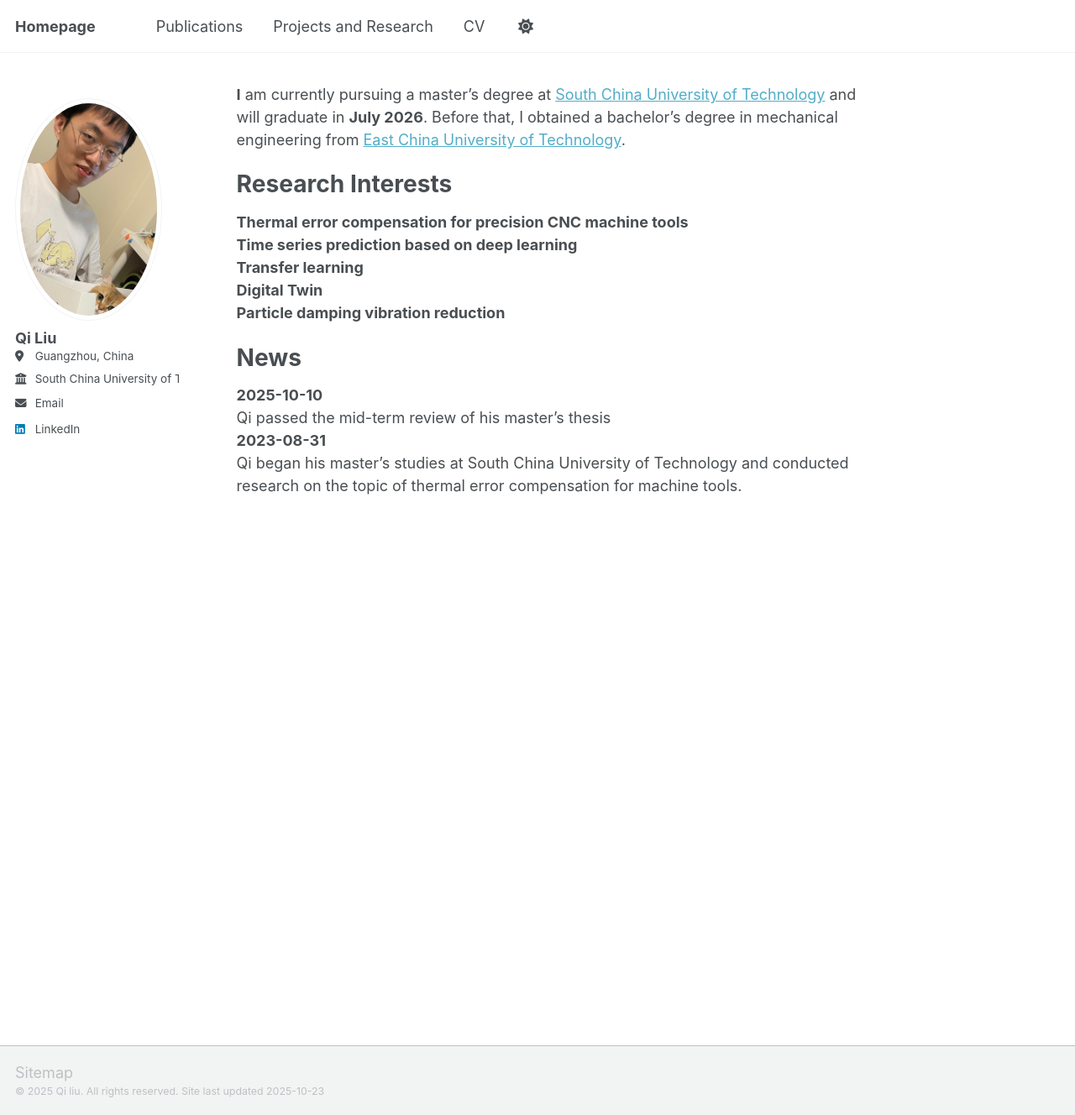
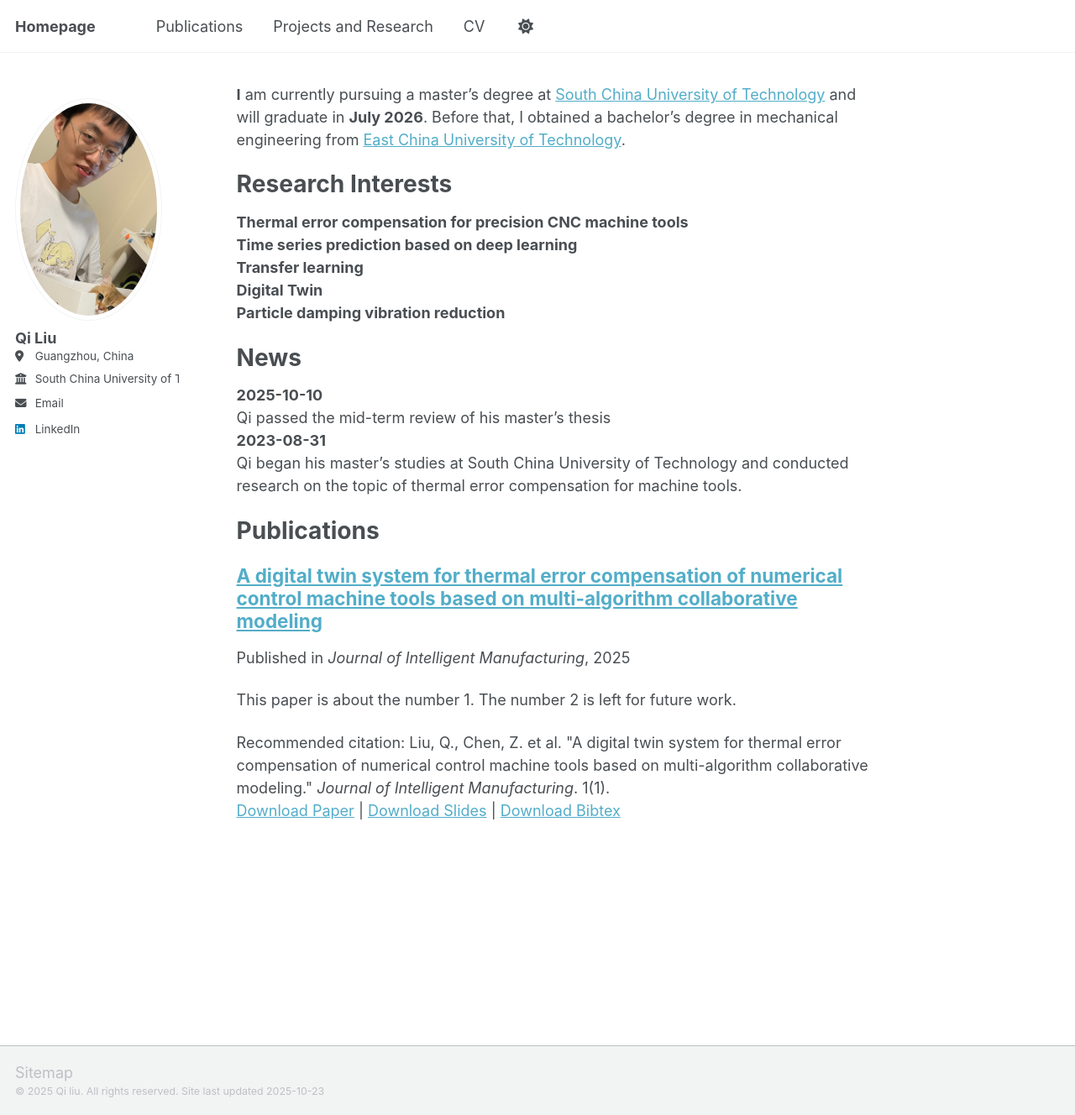
Before and after one commit to qiliu0701/qiliu0701.github.io, a Jekyll site: the page built from _pages/about.md, in a window 1280 px wide and 1328 px high. Shown: the whole window at 84% size. Built offline with Jekyll 4.4.1, drawn with Linux system fonts in a browser that asks for light colours; a script that is not in the unit is left out.

Commit message:
Update about.md

```diff
--- a/_pages/about.md
+++ b/_pages/about.md
@@ -22,3 +22,9 @@ News
 Qi passed the mid-term review of his master's thesis
 **2023-08-31**
 Qi began his master's studies at South China University of Technology and conducted research on the topic of thermal error compensation for machine tools.
+
+Publications
+======
+{% for post in site.publications reversed %}
+    {% include archive-single.html %}
+  {% endfor %}
```
